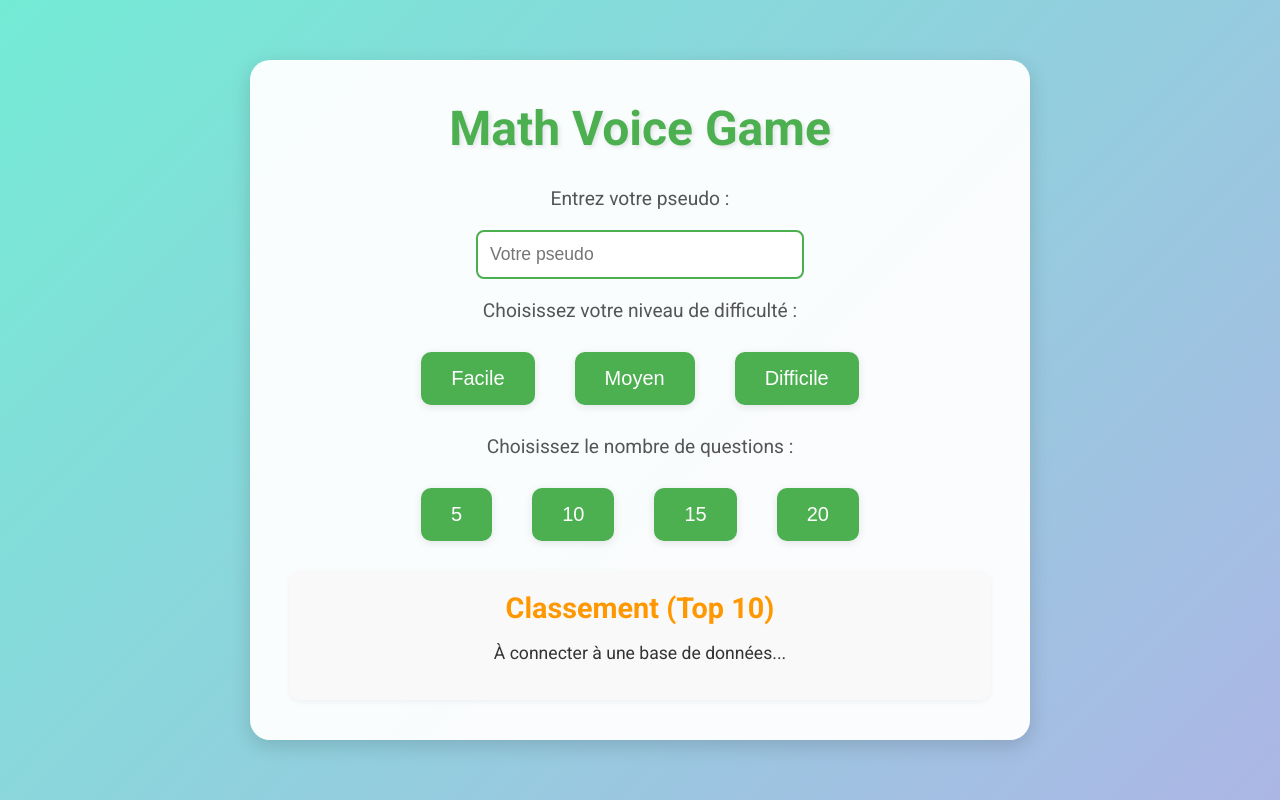
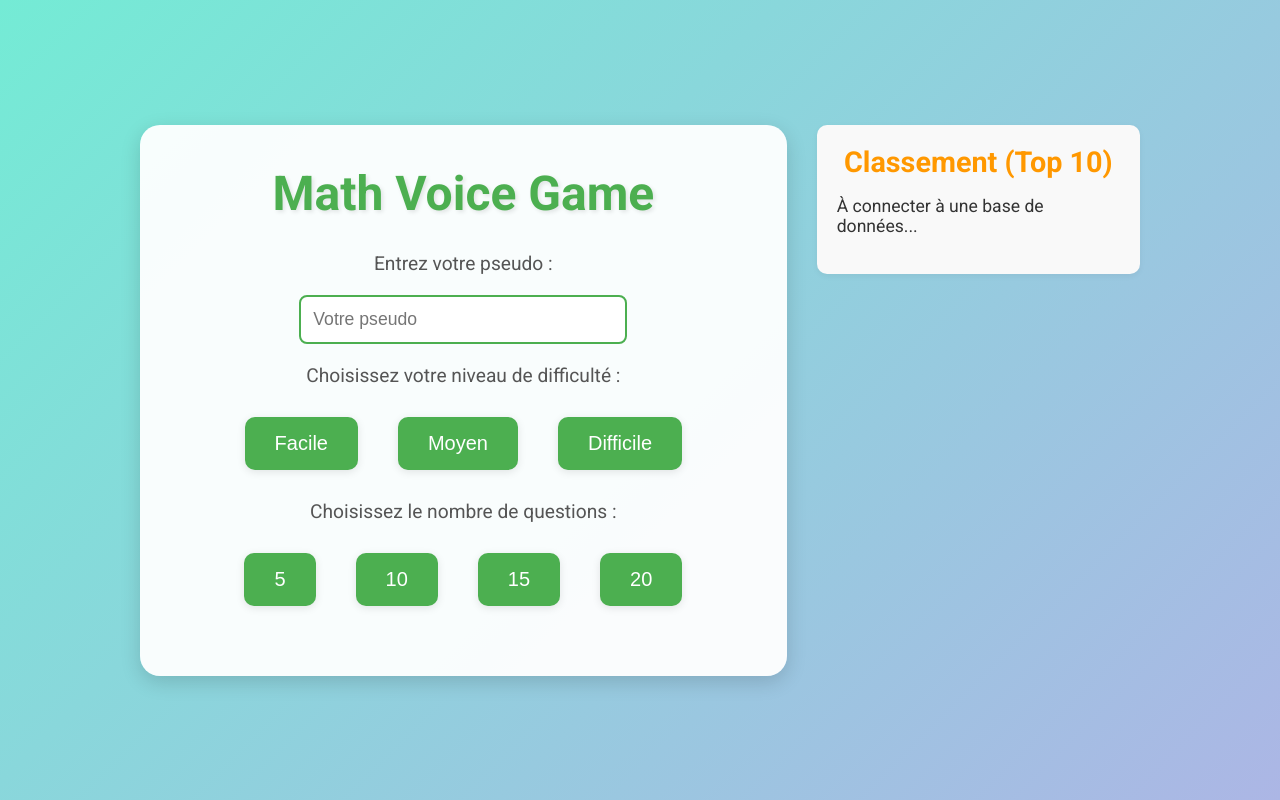
Before and after one commit to Miguel-Delhelle/QTRobot, a plain HTML site: page TEST_TONY/TEST_REFONTE/test.html in a window 1280 px wide. Drawn offline with Linux system fonts and the light colour scheme.

Commit message:
modif design et pre-ajout top10

```diff
--- a/TEST_TONY/TEST_REFONTE/test.html
+++ b/TEST_TONY/TEST_REFONTE/test.html
@@ -8,7 +8,7 @@
     <style>
         body {
             font-family: 'Roboto', sans-serif;
-            background: linear-gradient(135deg, #74ebd5, #acb6e5); /* Dégradé moderne */
+            background: linear-gradient(135deg, #74ebd5, #acb6e5);
             color: #333;
             text-align: center;
             margin: 0;
@@ -19,20 +19,31 @@
             align-items: center;
         }
 
+        .home-wrapper {
+            display: flex;
+            width: 90%;
+            max-width: 1000px; /* Plus large pour accueillir les deux colonnes */
+            gap: 30px; /* Espacement entre les colonnes */
+        }
+
         .container {
-            width: 90%;
-            max-width: 700px; /* Légèrement plus large */
             padding: 40px;
-            background-color: rgba(255, 255, 255, 0.95); /* Légère transparence */
+            background-color: rgba(255, 255, 255, 0.95);
             border-radius: 20px;
             box-shadow: 0 6px 20px rgba(0, 0, 0, 0.15);
+        }
+
+        #home {
+            flex: 2; /* Prend plus de place */
+            width: 60%;
+            max-width: 600px;
         }
 
         h1 {
             font-size: 3rem;
             color: #4CAF50;
             margin: 0 0 30px;
-            text-shadow: 2px 2px 4px rgba(0, 0, 0, 0.1); /* Ombre légère */
+            text-shadow: 2px 2px 4px rgba(0, 0, 0, 0.1);
         }
 
         p {
@@ -81,7 +92,7 @@
         #start-game {
             background-color: #FF9800;
             display: none;
-            padding: 20px 40px; /* Plus grand pour se démarquer */
+            padding: 20px 40px;
             font-size: 1.5rem;
             margin: 0px auto;
         }
@@ -108,17 +119,22 @@
         }
 
         #leaderboard {
-            margin-top: 20px;
+            flex: 1; /* Moins de place que la section principale */
+            width: 30%;
+            max-width: 300px;
             padding: 20px;
             background-color: #f9f9f9;
             border-radius: 10px;
             box-shadow: 0 2px 6px rgba(0, 0, 0, 0.05);
+            text-align: left; /* Alignement à gauche pour lisibilité */
+            height: fit-content; /* S’adapte au contenu */
         }
 
         #leaderboard h2 {
             font-size: 1.8rem;
             color: #FF9800;
             margin: 0 0 15px;
+            text-align: center;
         }
 
         #leaderboard-list {
@@ -212,6 +228,7 @@
     </style>
 </head>
 <body>
+    <div class="home-wrapper">
         <div class="container" id="home">
             <h1>Math Voice Game</h1>
             <p>Entrez votre pseudo :</p>
@@ -230,7 +247,8 @@
                 <button class="question-count-btn" data-count="20">20</button>
             </div>
             <button id="start-game">Confirmer</button>
-        <div id="leaderboard">
+        </div>
+        <div id="leaderboard" class="container">
             <h2>Classement (Top 10)</h2>
             <ul id="leaderboard-list">
                 <li>À connecter à une base de données...</li>
@@ -310,7 +328,7 @@
             }
 
             startGameBtn.addEventListener("click", () => {
-                homeContainer.style.display = "none";
+                homeContainer.parentElement.style.display = "none"; // Masquer le wrapper entier
                 gameContainer.style.display = "block";
                 startGame(selectedLevel, questionCount, playerLogin);
             });
@@ -488,12 +506,11 @@
                     toggleTextBtn.style.display = "none";
                     textPanel.style.display = "none";
                     recognition.stop();
-                    // Ici, tu pourras ajouter une logique pour envoyer "login" et "score" à une BDD
                 }
 
                 backToHomeBtn.addEventListener("click", () => {
                     gameContainer.style.display = "none";
-                    homeContainer.style.display = "block";
+                    homeContainer.parentElement.style.display = "flex"; // Réafficher le wrapper
                     toggleTextBtn.style.display = "block";
                     toggleTextBtn.style.margin = "20px auto";
                     timerDisplay.style.display = "block";
@@ -511,7 +528,7 @@
                     selectedLevel = null;
                     questionCount = null;
                     playerLogin = null;
-                    loginInput.value = ""; // Réinitialiser le champ login
+                    loginInput.value = "";
                     recognition.stop();
                     clearInterval(countdown);
                     toggleTextBtn.textContent = "Afficher le texte";
```
Also changed, not shown: 1 other file. Lines whose indentation alone changed are shown as unchanged.
